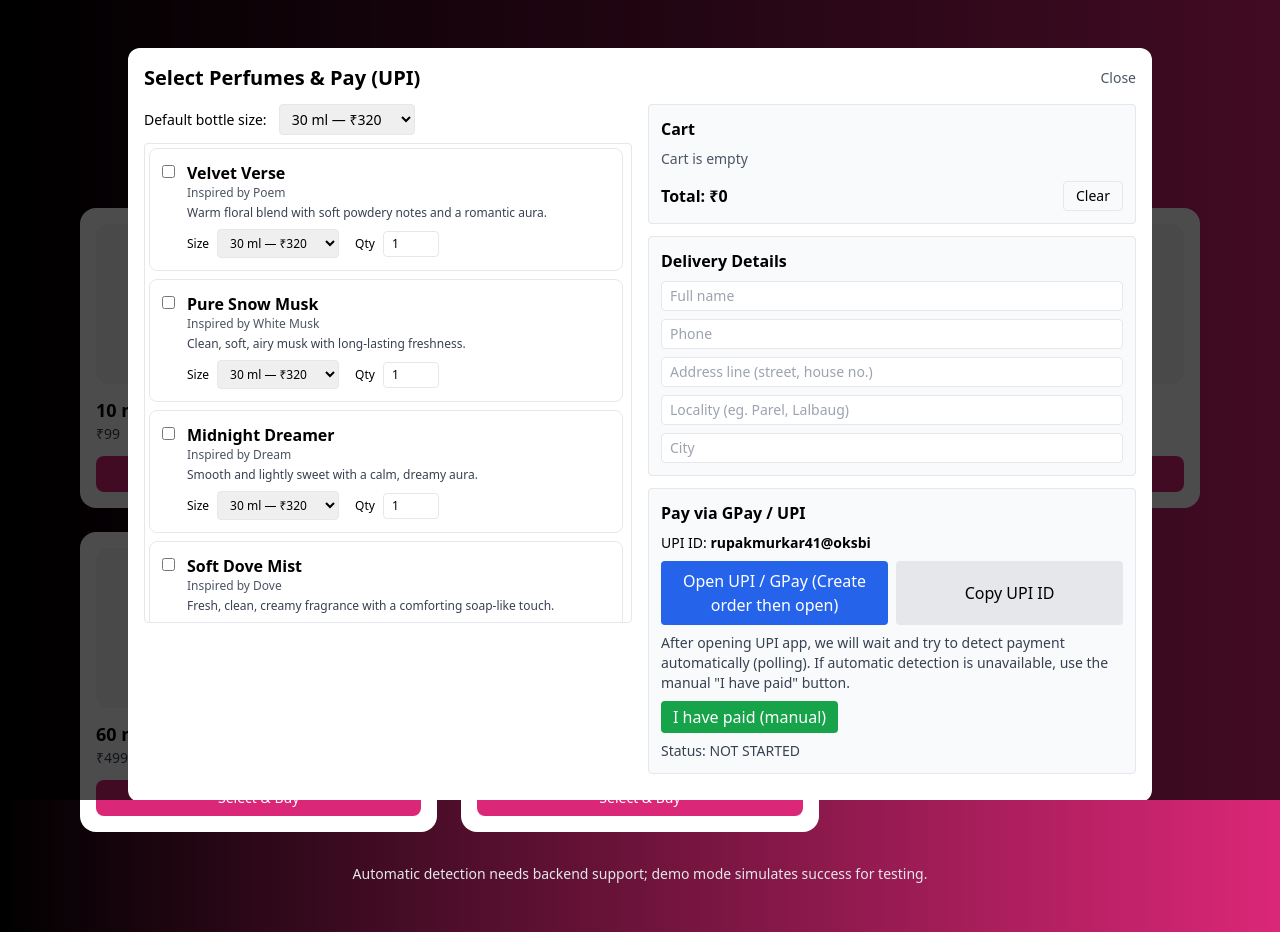
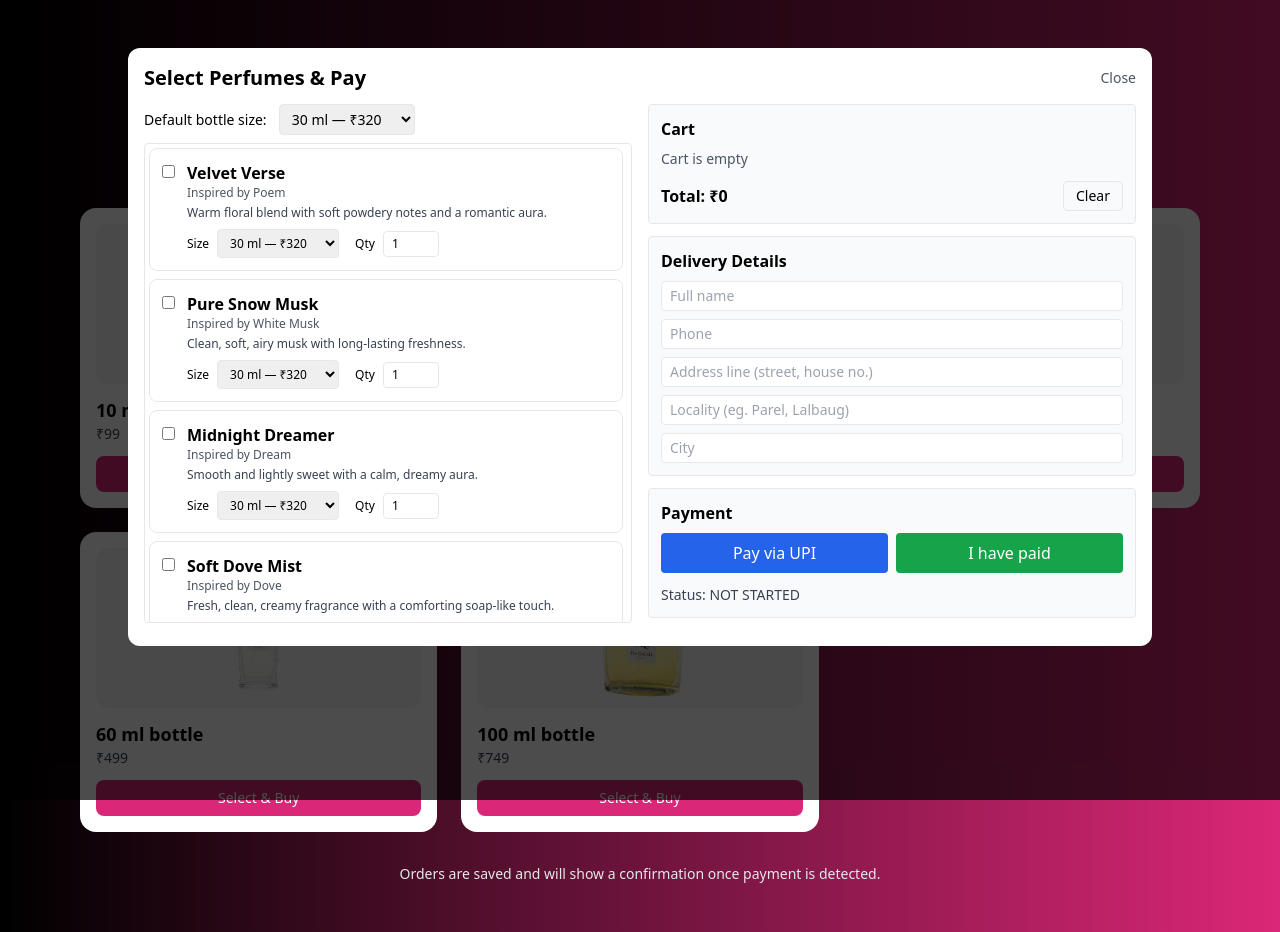
Before and after one commit to Rupakop/refresh-creatives, a plain HTML site: page index.html in a window 1280 px wide. Both pictures are taken after a click on the button "Select Perfumes". Drawn offline with nearby package versions, Linux system fonts and the light colour scheme.

Commit message:
Revise checkout instructions and update titles
Updated the checkout page to clarify payment instructions and remove references to automatic payment detection.

```diff
--- a/index.html
+++ b/index.html
@@ -3,7 +3,7 @@
 <head>
   <meta charset="utf-8"/>
   <meta name="viewport" content="width=device-width,initial-scale=1"/>
-  <title>Refresh Elixer — UPI Checkout (Auto-detect)</title>
+  <title>Refresh Elixer — Checkout</title>
   <script src="https://cdn.tailwindcss.com"></script>
 </head>
 <body class="bg-gradient-to-r from-black to-pink-600 text-white min-h-screen">
@@ -11,7 +11,7 @@
   <div class="max-w-6xl mx-auto py-12 px-4">
     <header class="text-center mb-6">
       <h1 class="text-4xl font-bold">Refresh Elixer</h1>
-      <p class="text-gray-200 mt-2">Pay via GPay / UPI — site will attempt to detect payment automatically (or fallback to manual confirm).</p>
+      <p class="text-gray-200 mt-2">Select your perfume, enter delivery details and pay via UPI.</p>
     </header>
 
     <div class="flex justify-center gap-3 mb-6">
@@ -20,14 +20,14 @@
 
     <div id="previewGrid" class="grid grid-cols-1 sm:grid-cols-2 md:grid-cols-3 gap-6 mb-8"></div>
 
-    <footer class="text-center text-sm text-gray-200">Automatic detection needs backend support; demo mode simulates success for testing.</footer>
+    <footer class="text-center text-sm text-gray-200">Orders are saved and will show a confirmation once payment is detected.</footer>
   </div>
 
   <!-- Modal -->
   <div id="modal" class="fixed inset-0 hidden z-50 flex items-start justify-center overflow-auto bg-black/70 p-4">
     <div class="bg-white text-black rounded-xl max-w-5xl w-full p-4 mt-8">
       <div class="flex justify-between items-center mb-3">
-        <h2 class="text-xl font-semibold">Select Perfumes & Pay (UPI)</h2>
+        <h2 class="text-xl font-semibold">Select Perfumes & Pay</h2>
         <button id="closeModal" class="text-sm text-gray-600">Close</button>
       </div>
 
@@ -71,23 +71,16 @@
           </div>
 
           <div class="p-3 border rounded bg-gray-50 text-black">
-            <h3 class="font-semibold">Pay via GPay / UPI</h3>
-            <div class="mt-2 space-y-2">
-              <div class="text-sm mb-2">UPI ID: <b id="upiIdText" class="break-words">rupakmurkar41@oksbi</b></div>
+            <h3 class="font-semibold">Payment</h3>
+            <div class="mt-2 space-y-3">
               <div class="flex gap-2">
-                <button id="payUpiBtn" class="flex-1 bg-blue-600 hover:bg-blue-700 text-white py-2 rounded">Open UPI / GPay (Create order then open)</button>
-                <button id="copyUpiBtn" class="flex-1 bg-gray-200 text-black py-2 rounded">Copy UPI ID</button>
+                <button id="payUpiBtn" class="flex-1 bg-blue-600 hover:bg-blue-700 text-white py-2 rounded">Pay via UPI</button>
+                <button id="iPaidBtn" class="flex-1 bg-green-600 hover:bg-green-700 text-white py-2 rounded">I have paid</button>
               </div>
 
-              <div class="mt-3 text-sm text-gray-700">
-                After opening UPI app, we will wait and try to detect payment automatically (polling). If automatic detection is unavailable, use the manual "I have paid" button.
+              <div id="paymentStatus" class="mt-2 text-sm text-gray-700">
+                Status: <span id="statusText">NOT STARTED</span>
               </div>
-
-              <div class="mt-3">
-                <button id="iPaidBtn" class="bg-green-600 hover:bg-green-700 text-white px-3 py-1 rounded">I have paid (manual)</button>
-              </div>
-
-              <div id="paymentStatus" class="mt-3 text-sm text-gray-700">Status: <span id="statusText">NOT STARTED</span></div>
             </div>
           </div>
 
@@ -99,7 +92,7 @@
       <div id="orderSummaryPanel" class="mt-4 hidden bg-white/95 text-black p-4 rounded">
         <h3 class="text-lg font-semibold">Order Saved — Summary</h3>
         <div id="orderSummaryContent" class="mt-2 text-sm"></div>
-        <div class="mt-3 text-sm text-green-700">Verify UPI payment in your bank app before shipping.</div>
+        <div class="mt-3 text-sm text-green-700">Verify payment in your bank app before shipping.</div>
         <div class="mt-3">
           <button id="closeSummary" class="px-3 py-1 border rounded">Close</button>
         </div>
@@ -110,10 +103,10 @@
 
 <script>
 /* =========== CONFIG =========== */
-const UPI_ID = 'rupakmurkar41@oksbi';
+const UPI_ID = 'rupakmurkar41@oksbi'; // kept in JS only (not shown on UI)
 const MERCHANT_NAME = 'Refresh Elixer';
 const SAVE_ORDER_API = '/api/saveOrder';
-const CHECK_STATUS_API = '/api/checkOrderStatus'; // new API
+const CHECK_STATUS_API = '/api/checkOrderStatus';
 
 /* =========== DATA =========== */
 const PERFUMES = [
@@ -164,7 +157,8 @@ const SIZES = [
 
 /* ========== state ========== */
 let cart = [];
-let currentOrder = null; // will store { insertId, created_at, ... }
+let currentOrder = null;
+let pollInterval = null;
 
 /* ========== helpers ========== */
 function findPerfume(id){ return PERFUMES.find(p=>p.id===id); }
@@ -225,8 +219,6 @@ const cartItemsEl = document.getElementById('cartItems');
 const cartTotalEl = document.getElementById('cartTotal');
 const clearCartBtn = document.getElementById('clearCart');
 const payUpiBtn = document.getElementById('payUpiBtn');
-const copyUpiBtn = document.getElementById('copyUpiBtn');
-const upiIdText = document.getElementById('upiIdText');
 const iPaidBtn = document.getElementById('iPaidBtn');
 const msgEl = document.getElementById('msg');
 const paymentStatusEl = document.getElementById('statusText');
@@ -284,7 +276,6 @@ function updateCartUI(){
   if(cart.length===0){
     cartItemsEl.innerHTML = '<div class="text-sm text-gray-600">Cart is empty</div>';
     cartTotalEl.textContent = '0';
-    upiIdText.textContent = UPI_ID;
     return;
   }
   cart.forEach((it, idx)=>{
@@ -321,7 +312,6 @@ function updateCartUI(){
   cartItemsEl.querySelectorAll('.rem').forEach(btn=> btn.onclick = ()=>{ const i=Number(btn.dataset.idx); const removed = cart.splice(i,1)[0]; const cb = document.querySelector(`.perf-checkbox[data-id="${removed.perfumeId}"]`); if(cb) cb.checked=false; updateCartUI(); });
 
   cartTotalEl.textContent = formatRupees(calcTotal());
-  upiIdText.textContent = UPI_ID;
 }
 
 /* ========== sync inputs ========== */
@@ -365,7 +355,7 @@ payUpiBtn.addEventListener('click', async ()=>{
     upi_id: UPI_ID
   };
 
-  showMsg('Creating order and opening UPI app...');
+  showMsg('Creating order...');
   try {
     const res = await fetch(SAVE_ORDER_API, {
       method:'POST',
@@ -382,7 +372,7 @@ payUpiBtn.addEventListener('click', async ()=>{
       payload
     };
 
-    // open upi deep link
+    // open upi deep link (user's UPI app)
     const upiLink = buildUpiLink(UPI_ID, MERCHANT_NAME, calcTotal(), 'Perfume order');
     window.location.href = upiLink;
 
@@ -395,17 +385,10 @@ payUpiBtn.addEventListener('click', async ()=>{
   }
 });
 
-/* Copy UPI ID */
-copyUpiBtn.addEventListener('click', ()=>{
-  navigator.clipboard.writeText(UPI_ID).then(()=> showMsg('UPI ID copied')).catch(()=> showMsg('Unable to copy'));
-});
-
-/* Manual "I have paid" (still supported) */
+/* Manual "I have paid" (fallback) */
 iPaidBtn.addEventListener('click', async ()=>{
   if(!currentOrder) {
-    // if no currentOrder (user used manual flow), create order then mark as PENDING then show summary
-    showMsg('Creating order (manual confirm)...');
-    // Create order then show saved summary (simulate)
+    showMsg('Creating order...');
     const name = document.getElementById('custName').value.trim();
     const phone = document.getElementById('custPhone').value.trim();
     const line = document.getElementById('addrLine').value.trim();
@@ -413,7 +396,6 @@ iPaidBtn.addEventListener('click', async ()=>{
     const city = document.getElementById('addrCity').value.trim();
     if(!name || !phone || (!line && !locality)){ showMsg('Please fill required fields'); return; }
 
-    // build payload
     const itemsPayload = cart.map(it=>{
       const p = findPerfume(it.perfumeId);
       const s = findSize(it.sizeCode);
@@ -426,23 +408,20 @@ iPaidBtn.addEventListener('click', async ()=>{
       const j = await res.json();
       if(!res.ok || !j.success){ showMsg(j.error || 'Failed to save order'); return; }
       currentOrder = { orderId: j.insertId || j.insertId || null, created_at: j.created_at || new Date().toISOString(), payload };
-      // Show summary and set status to PROCESSING (since user says paid)
       showOrderSummary({ orderId: currentOrder.orderId, ...currentOrder.payload, created_at: currentOrder.created_at });
       setStatusText('PROCESSING');
       cart = []; document.querySelectorAll('.perf-checkbox').forEach(cb=>cb.checked=false); updateCartUI();
-      showMsg('Order saved (manual). Verify payment in bank app.');
+      showMsg('Order saved. Verify payment in bank app.');
     } catch(err){ console.error(err); showMsg('Network error while saving order (manual).'); }
     return;
   }
 
-  // If currentOrder exists already, we can optionally call API to set status — but we don't have permission here.
-  showMsg('Manual confirm pressed. Please mark the order as PAID in admin panel or DB.');
+  showMsg('Manual confirm pressed. Mark order as PAID in admin when payment is verified.');
 });
 
 /* ========== Polling logic: check order status ========== */
-let pollInterval = null;
 let pollAttempts = 0;
-const MAX_POLL_ATTEMPTS = 60; // 60 * 5s = 5 minutes
+const MAX_POLL_ATTEMPTS = 60; // ~5 minutes
 
 function setStatusText(txt){
   paymentStatusEl.textContent = txt;
@@ -463,7 +442,6 @@ function startPollingStatus(){
   if(!currentOrder || !currentOrder.orderId){ return; }
   pollAttempts = 0;
   setStatusText('AWAITING PAYMENT');
-  // poll every 5 seconds
   pollInterval = setInterval(async ()=>{
     pollAttempts++;
     const result = await checkOrderStatusOnce(currentOrder.orderId, currentOrder.created_at);
@@ -477,7 +455,6 @@ function startPollingStatus(){
       return;
     }
     const d = result.data;
-    // expected response: { success:true, status: 'PENDING'|'PAID'|'PROCESSING', ... }
     const status = (d && d.status) ? d.status.toUpperCase() : (d && d.success && d.simulated ? 'PAID' : 'PENDING');
     if(status === 'PENDING') {
       setStatusText('AWAITING PAYMENT');
@@ -486,9 +463,7 @@ function startPollingStatus(){
     } else if(status === 'PAID' || status === 'COMPLETED') {
       setStatusText('COMPLETED');
       clearInterval(pollInterval);
-      // show summary
       showOrderSummary({ orderId: currentOrder.orderId, ...currentOrder.payload, created_at: d.created_at || currentOrder.created_at });
-      // clear cart
       cart = []; document.querySelectorAll('.perf-checkbox').forEach(cb=>cb.checked=false); updateCartUI();
     } else {
       setStatusText(status);
@@ -526,7 +501,6 @@ function escapeHtml(s){ return String(s||'').replace(/[&<>"']/g, c=> ({'&':'&amp
 
 /* ========== init ========== */
 function init(){
-  upiIdText.textContent = UPI_ID;
   document.getElementById('defaultSize').addEventListener('change', (e)=>{
     const code = Number(e.target.value);
     document.querySelectorAll('.size-select').forEach(sel=> sel.value = code);
```
